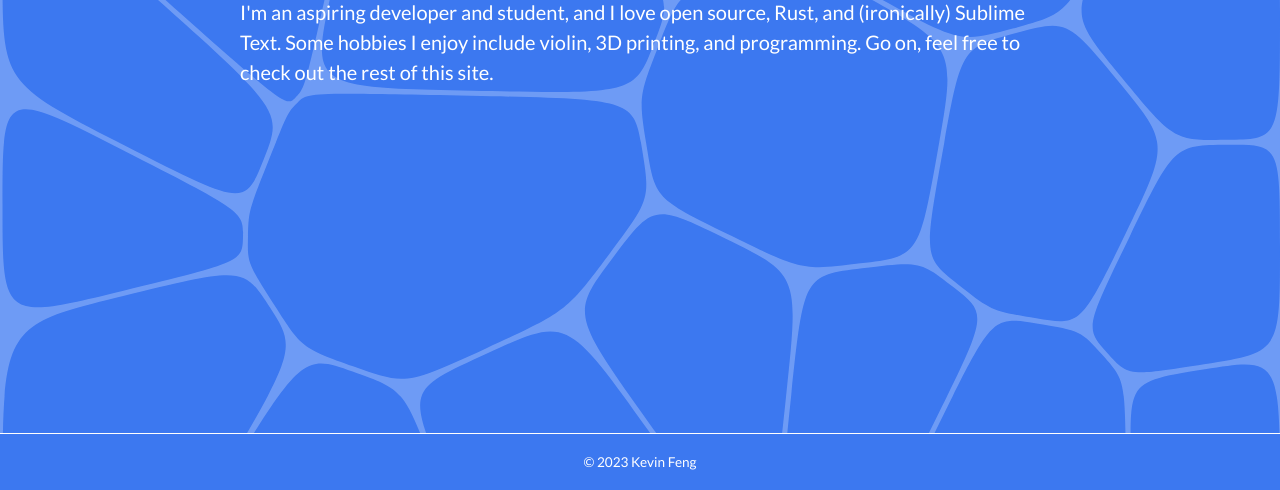
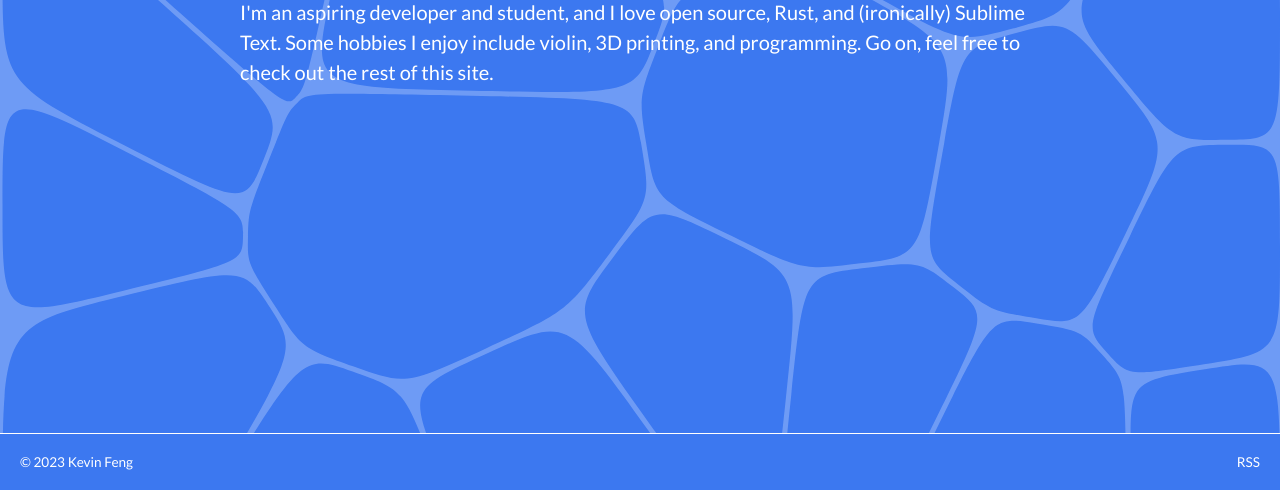
Before and after one commit to HereIsKevin/old-website, an Astro site: page / in a window 1280 px wide. Shown: the part 367-857 px from the top of the page. Built offline with nearby package versions, Linux system fonts and the light colour scheme; Astro itself is replaced by a stand-in of ours.

Commit message:
🍝 Spaghetti with a side of copypasta for RSS

```diff
--- a/package.json
+++ b/package.json
@@ -23,10 +23,11 @@
     "watch:tsc": "tsc --noEmit --watch --preserveWatchOutput"
   },
   "dependencies": {
+    "@astrojs/rss": "^2.4.3",
     "@astrojs/sitemap": "^1.3.3",
     "@fontsource/jetbrains-mono": "^5.0.3",
     "@fontsource/lato": "^5.0.3",
-    "astro": "^2.7.1"
+    "astro": "^2.7.2"
   },
   "devDependencies": {
     "@astrojs/ts-plugin": "^1.0.10",
--- a/src/components/Footer.astro
+++ b/src/components/Footer.astro
@@ -6,10 +6,13 @@ export type Props = HTMLAttributes<"footer">
 
 <footer {...Astro.props}>
   <p>&copy; 2023 Kevin Feng</p>
+  <span class="spacer"></span>
+  <a href="/rss.xml">RSS</a>
 </footer>
 
 <style>
   footer {
+    display: flex;
     padding: 20px;
 
     background-color: var(--color-background);
@@ -21,8 +24,38 @@ export type Props = HTMLAttributes<"footer">
 
   p {
     margin: 0;
-    text-align: center;
-
     font-size: var(--size-small);
   }
+
+  .spacer {
+    flex-grow: 1;
+  }
+
+  a {
+    font-size: var(--size-small);
+    color: var(--color-primary);
+    text-decoration-color: transparent;
+    text-decoration-line: none;
+    text-underline-offset: 5px;
+
+    transition-property: text-decoration-color text-underline-offset;
+    transition-duration: 0.5s;
+    transition-timing-function: ease;
+  }
+
+  a:hover {
+    text-decoration-color: var(--color-primary);
+    text-decoration-line: underline;
+    text-underline-offset: 2px;
+  }
+
+  @media (prefers-color-scheme: dark) {
+    a {
+      color: var(--color-secondary);
+    }
+
+    a:hover {
+      text-decoration-color: var(--color-secondary);
+    }
+  }
 </style>
--- a/src/layouts/HeroPage.astro
+++ b/src/layouts/HeroPage.astro
@@ -101,8 +101,10 @@ const hasContent = Astro.slots.has("default")
   }
 
   #footer.contentless {
-    --color-background: var(--color-primary);
+    --color-background: rgb(60 120 240);
     --color-foreground: var(--color-white);
+    --color-primary: var(--color-white);
+    --color-secondary: var(--color-white);
     --color-border: var(--color-white);
   }
 </style>
```
Also changed, not shown: src/pages/rss.xml.ts (added, +21 -0 lines), 2 other files.
